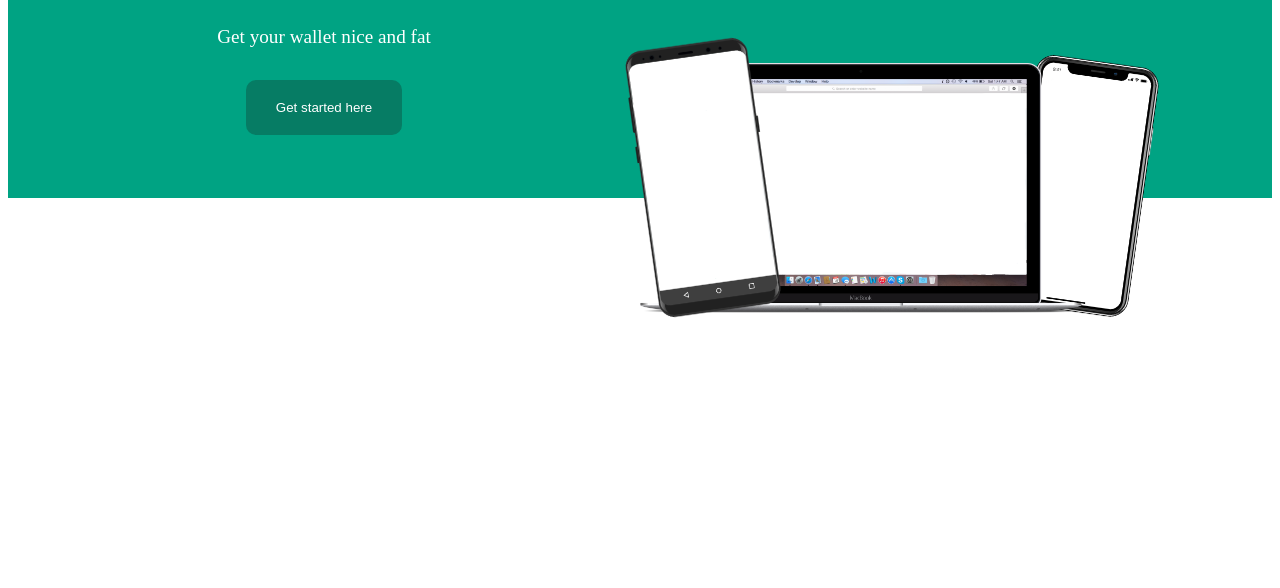
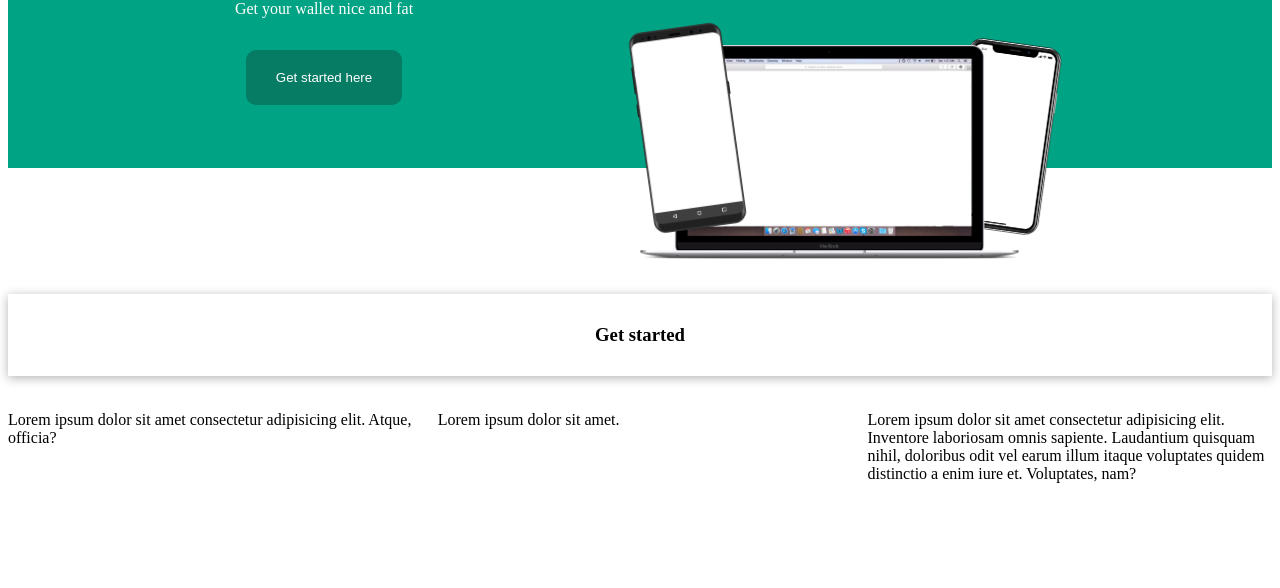
Before and after one commit to NathanTura/web-final-proj-website, a plain HTML site: page public/index.html in a window 1280 px wide. Shown: the part 212-800 px from the top of the page. Drawn offline with Linux system fonts and the light colour scheme.

Commit message:
article index

```diff
--- a/public/css/style.css
+++ b/public/css/style.css
@@ -1,6 +1,7 @@
 body {
     /* background-color: #1a1a2e;
     background-color: #16213e; */
+    display: block;
 }
 
 .menu {
@@ -77,26 +78,26 @@ body {
     background-color: #00a383;
 }
 
-.slogen{
+.slogan{
     margin-top: 5%;
     width: 50%;
 }
 
-.slogen .sl1 {
-    font-size: 2rem;
+.slogan .sl1 {
+    font-size: 1.5rem;
     font-weight: lighter;
     color: white;
     text-align: center;
 }
 
-.slogen .sl2 {
+.slogan .sl2 {
     font-weight:normal;
-    font-size: 1.2rem;
+    font-size: 1rem;
     color: white;
     text-align: center;
     margin-bottom: 2rem;
 }
-.slogen button{
+.slogan button{
     display: flex;
     margin: auto;
     margin-bottom: 10%;
@@ -107,14 +108,14 @@ body {
     color: white;
 }
 
-.slogen button:hover{
+.slogan button:hover{
     background-color: rgba(0, 0, 0, .5);
     cursor: pointer;
     transform:translateY(-2px);
     transition: transform .4s ease , background-color 1s ease;
 }
 
-.slogen a{
+.slogan a{
     text-decoration: none;
 }
 
@@ -126,7 +127,7 @@ body {
 .image-group .phone1 {
     position: absolute;
     top: 54%;
-    width: 20%;
+    width: 15%;
     transform: rotateZ(-8deg);
     z-index: 1;
 }
@@ -140,8 +141,8 @@ body {
 .image-group .phone2 {
 
     position: absolute;
-    left: 60%;
-    width: 20%;
+    left: 50%;
+    width: 15%;
     transform: rotateZ(8deg);
     top: 59%;
 }
@@ -155,14 +156,72 @@ body {
 
 .image-group .laptop {
     position: absolute;
-    width: 70%;
+    width: 60%;
     top: 60%;
 }
 
 .laptop:hover
 {
-    transform: scale(1.4);
+    transform: scale(1.2);
     z-index: 2;
     transition: transform .5s ease ;
     cursor:pointer;
 }
+
+.article{
+    margin-top: 10%;
+}
+
+.article h3{
+    text-align: center;
+    padding: 30px;
+    box-shadow: 0px 2px 10px rgba(0, 0, 0, 0.3);
+}
+
+.discription{
+    display: flex;
+    justify-content: center;
+    justify-content: space-between;
+}
+
+.Smsarticle{
+    float: left;
+    width: 32%;
+    height: 20px;
+    border-radius: 10px;
+
+}
+
+.Smsarticle:hover{
+
+    box-shadow: 0px 0px 5px rgba(0, 0, 0, .5);
+    transform: scale(1.1);
+    transition: transform .5s ease  , box-shadow 1s ease ,  margin-left 1s ease;
+}
+
+.Transactionarticle{
+    width: 32%;
+    border-radius: 10px;
+}
+
+.Transactionarticle:hover{
+    box-shadow: 0px 0px 5px rgba(0, 0, 0, .5);
+    transform: scale(1.1);
+    transition: transform .5s ease  , box-shadow 1s ease;
+}
+
+.GoalTrackingarticle{
+    float: right;
+    width: 32%;
+    border-radius: 10px;
+}
+
+.GoalTrackingarticle:hover{
+    box-shadow: 0px 0px 5px rgba(0, 0, 0, .5);
+    transform: scale(1.1);
+    transition: transform .5s ease  , box-shadow 1s ease;
+}
+
+.discription section{
+    height: 10rem;
+}
--- a/public/index.html
+++ b/public/index.html
@@ -10,7 +10,7 @@
   <header>
     <div class="menu">
       <div class="logo">
-        <a href="#"><span class="highlight">LEGER</span> PRO</a>
+        <a href="#"><span class="highlight">LEDGER</span> PRO</a>
       </div>
       <ul>
         <li><a href="#">Home</a></li>
@@ -24,7 +24,7 @@
   </header>
 <main>
   <div class="main">
-      <div class="slogen">
+      <div class="slogan">
         <p class="sl1">Start saving for a better future </p>
         <p class="sl2"> Get your wallet nice and fat </p>
 
@@ -36,6 +36,23 @@
         <img src="assets/laptop.png" alt="laptop" class="laptop">
       </div>
   </div>
+
+    <div class="article">
+    <h3>Get started</h3>
+    <div class="discription">
+      <section class="Smsarticle">
+      <p>Lorem ipsum dolor sit amet consectetur adipisicing elit. Atque, officia?</p>
+      </section>
+      <section class="Transactionarticle">
+        <p>Lorem ipsum dolor sit amet.</p>
+      </section>
+      <section class="GoalTrackingarticle">
+        <p>Lorem ipsum dolor sit amet consectetur adipisicing elit. Inventore laboriosam omnis sapiente. Laudantium quisquam nihil, doloribus odit vel earum illum itaque voluptates quidem distinctio a enim iure et. Voluptates, nam?</p>
+      </section>
+    </div>
+    </div>
+
+
 </main>
 
 
```
